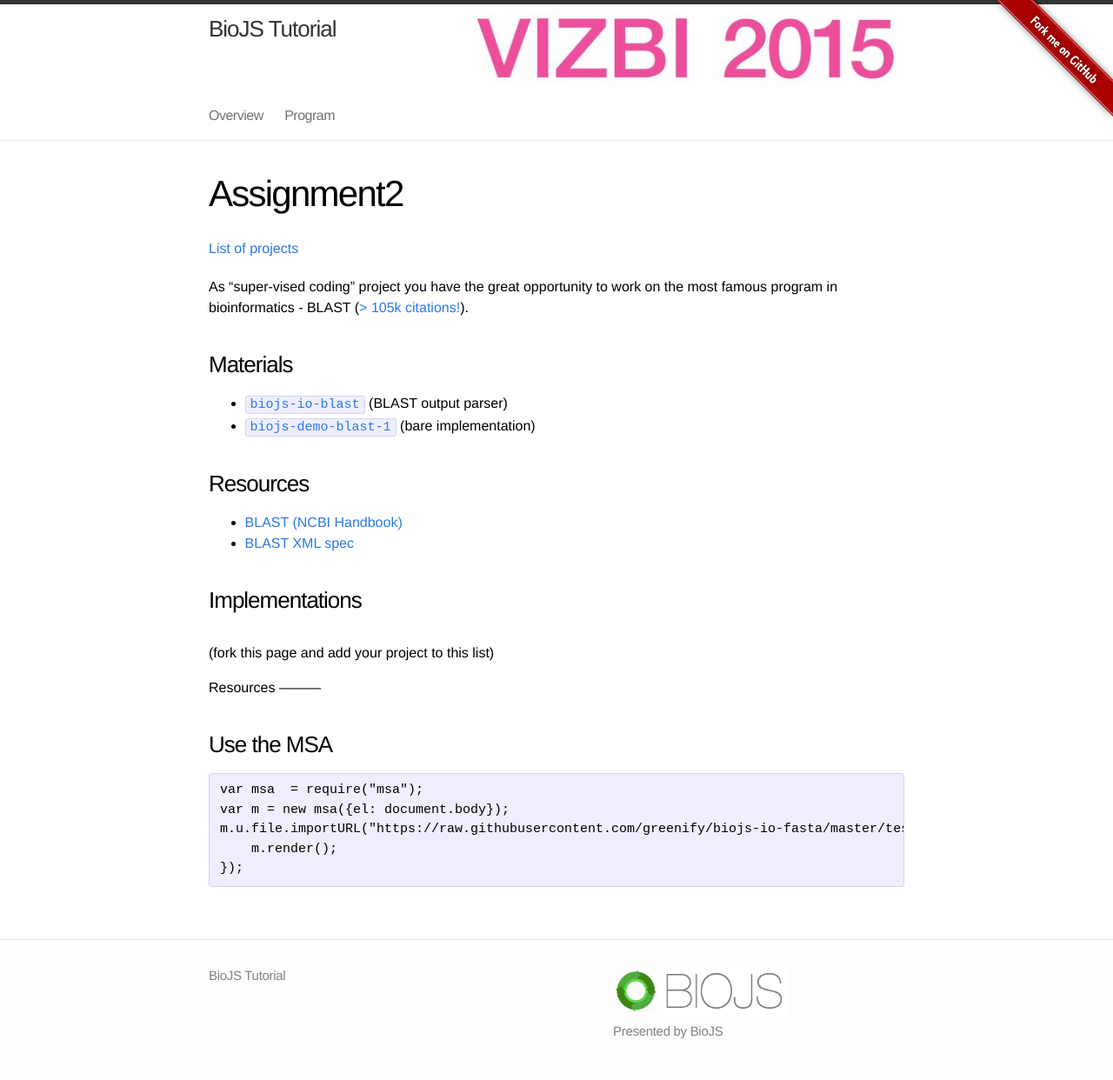
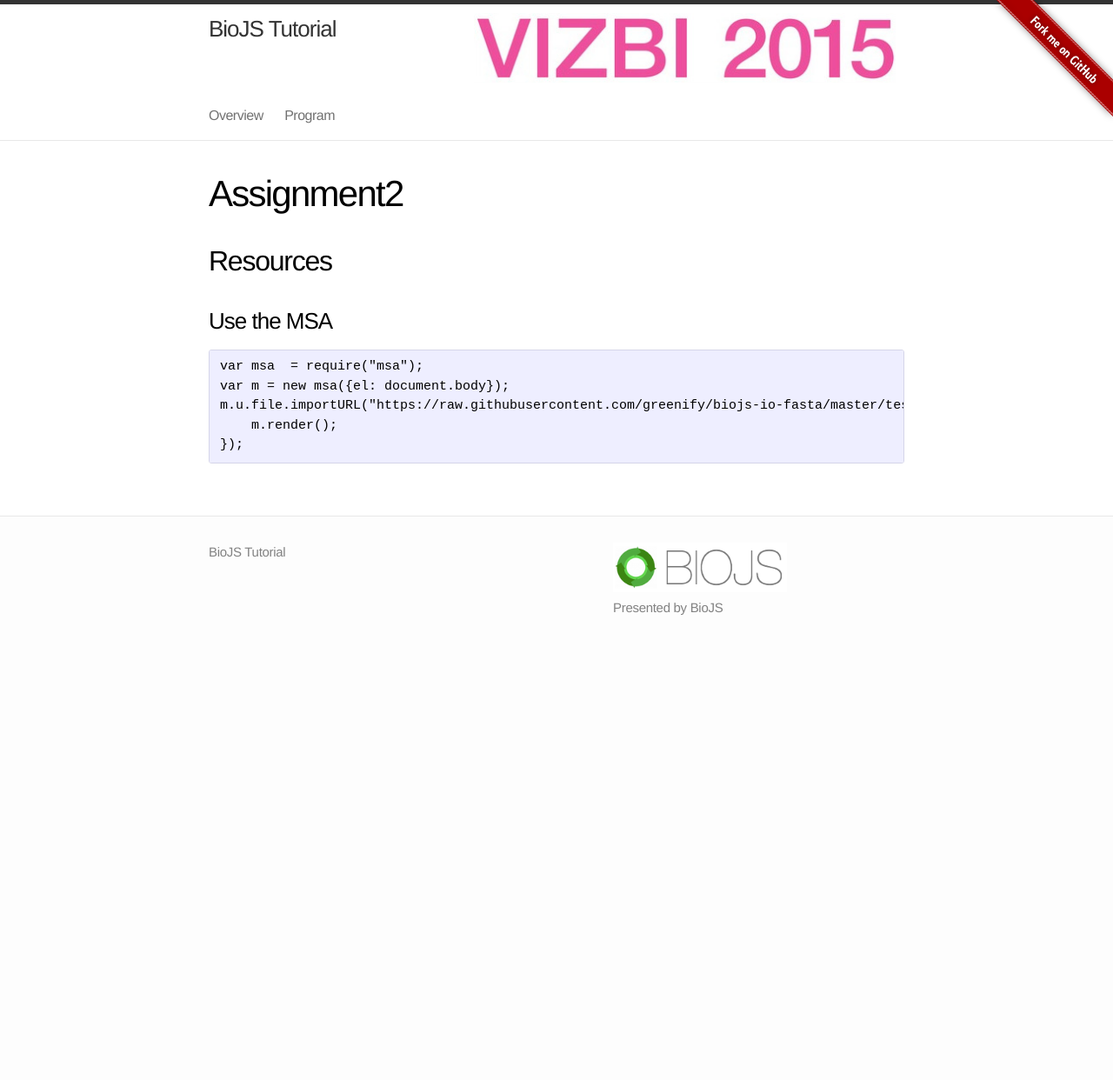
Before and after one commit to Alex-Willenbrink/vizbi, a Jekyll site: the page built from assignment2.md, in a window 1280 px wide. Shown: the whole page at 87% size. Built offline with Jekyll 4.4.1, drawn with Linux system fonts in a browser that asks for light colours; after the commit the page ends 900 px from its top, so only the background shows below that.

Commit message:
@daviddao: please merge correctly!!

```diff
--- a/assignment2.md
+++ b/assignment2.md
@@ -1,27 +1,10 @@
 ---
 layout: page
 title: Assignment2
+permalink: /assignment2/
 ---
 
-[List of projects](https://docs.google.com/document/d/1hlEFs-xdYxslWkx-fOQLsASscMLaKeqvnvgANCTJ0Z8/edit)
 
-As "super-vised coding" project you have the great opportunity to work
-on the most famous program in bioinformatics - BLAST ([> 105k citations!](http://scholar.google.com/citations?user=VRccPlQAAAAJ&hl=en)).
-
-### Materials
-
-* [`biojs-io-blast`](https://github.com/greenify/biojs-io-blast) (BLAST output parser)
-* [`biojs-demo-blast-1`](https://github.com/greenify/biojs-demo-blast-1) (bare implementation)
-
-### Resources
-
-* [BLAST (NCBI Handbook)](http://www.ncbi.nlm.nih.gov/books/NBK153387/)
-* [BLAST XML spec](ftp://ftp.ncbi.nlm.nih.gov/blast/documents/xml/README.blxml)
-
-### Implementations
-
-(fork this page and add your project to this list)
-=======
 Resources
 ---------
 
```
